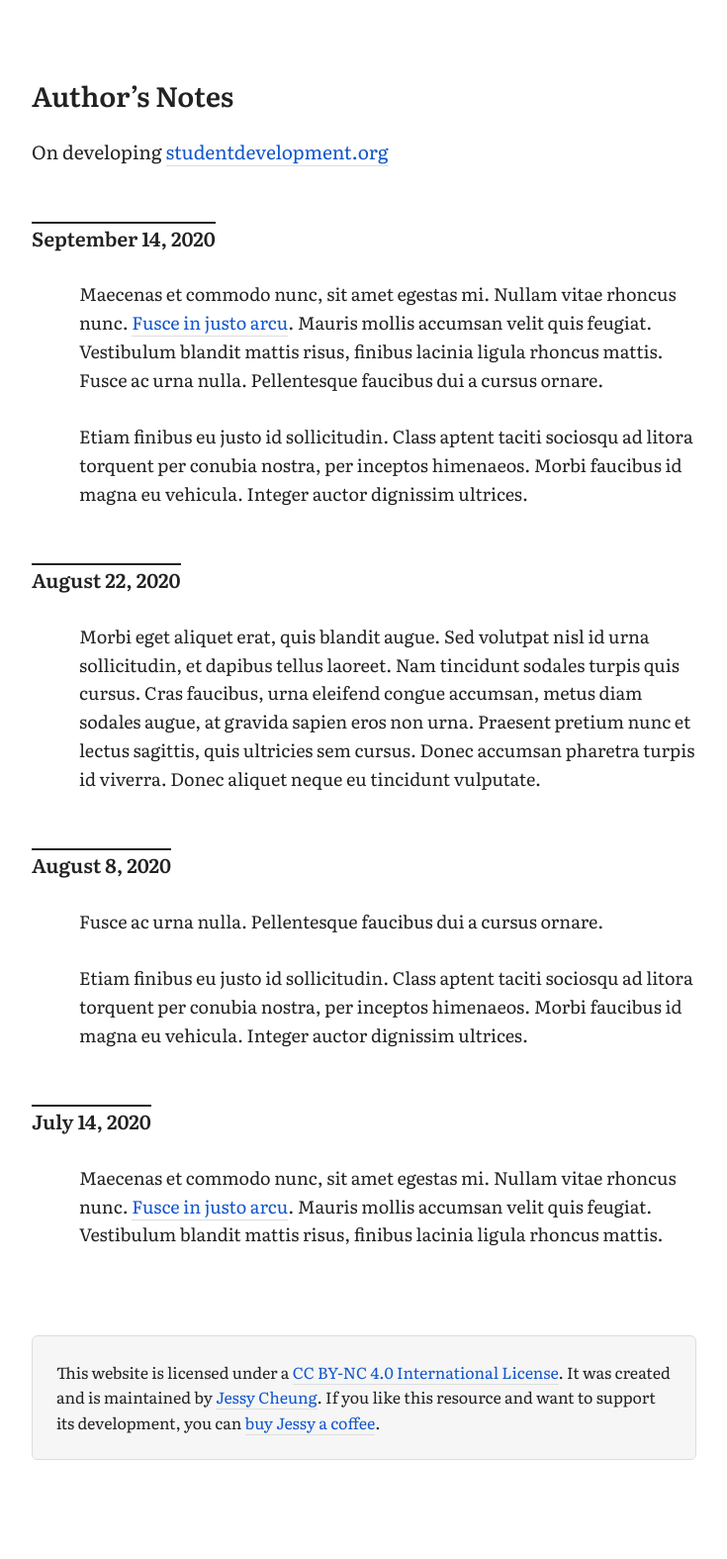
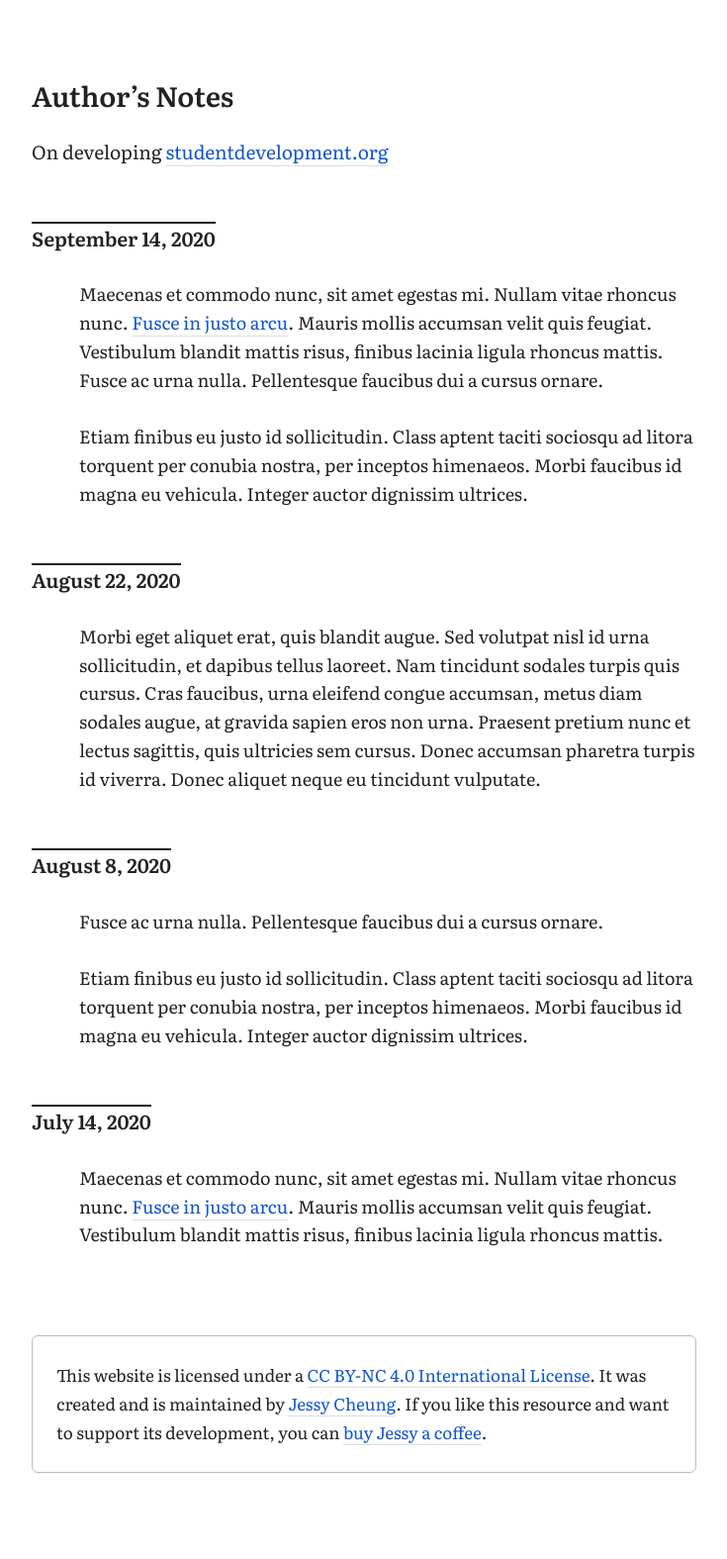
Before and after one commit to jl-c/jl-c.github.io, a Jekyll site: the page notes.html, which Jekyll copies as it is, in a window 1280 px wide. Shown: the whole page at 99% size, without its empty margins (272-1007 px from the left). Built offline with Jekyll 4.4.1, drawn with Linux system fonts in a browser that asks for light colours.

Commit message:
Update notes.html

```diff
--- a/notes.html
+++ b/notes.html
@@ -59,13 +59,12 @@
 }
 
 footer {
-background:#f6f6f6;
-border:1px solid #ddd;
+border:1px solid #bbb;
 border-radius:6px;
-line-height:1.6rem;
+line-height:1.8rem;
 max-width:39rem;
 margin:5.4rem auto;
-padding:1.5rem
+padding:1.6rem 1.5rem
 }
 
 @media screen and (min-width:39rem){
@@ -76,6 +75,7 @@
 body{margin:1.5rem auto 0}
   h1 {margin-top:3.6rem}
 p{font-size:1.125rem;}
+  footer{font-size:1.0625rem}
 }
 
 </style>
```
